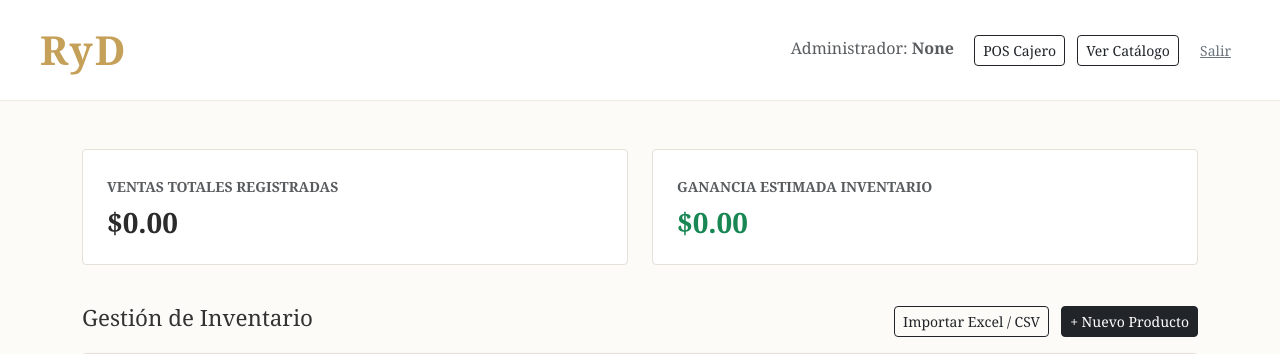
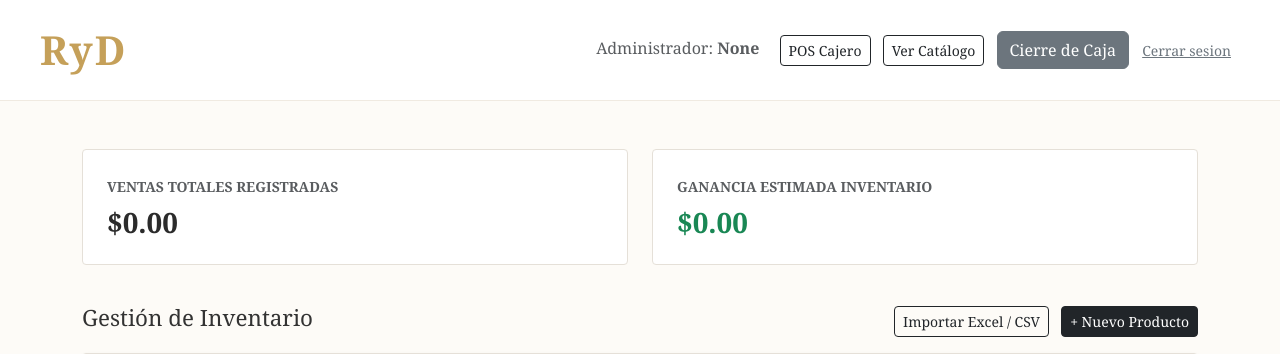
Before and after one commit to marialejandrav393-commits/ryd-tiendaoficial, a Flask app: template templates/admin.html in a window 1280 px wide. Shown: the top 354 px of the page. Run offline with Flask 3, Linux system fonts and the light colour scheme; the template is opened without the code that fills it: most values are stand-ins (such as "Sample title", 1, 10 or a date in 2020); grey boxes marked "Sample" are stand-in pictures.

Commit message:
Update admin.html
cierre de caja

```diff
--- a/templates/admin.html
+++ b/templates/admin.html
@@ -52,7 +52,8 @@
         <span class="me-3 text-muted">Administrador: <strong>{{ session.get('username') }}</strong></span>
         <a href="{{ url_for('pos_cajero') }}" class="btn btn-outline-dark btn-sm me-2">POS Cajero</a>
         <a href="{{ url_for('index') }}" class="btn btn-outline-dark btn-sm me-2">Ver Catálogo</a>
-        <a href="{{ url_for('logout') }}" class="btn btn-link btn-sm text-secondary">Salir</a>
+        <a href="/cierre-caja" class="btn btn-secondary">Cierre de Caja</a>
+        <a href="{{ url_for('logout') }}" class="btn btn-link btn-sm text-secondary">Cerrar sesion</a>
     </div>
 </header>
 
```
